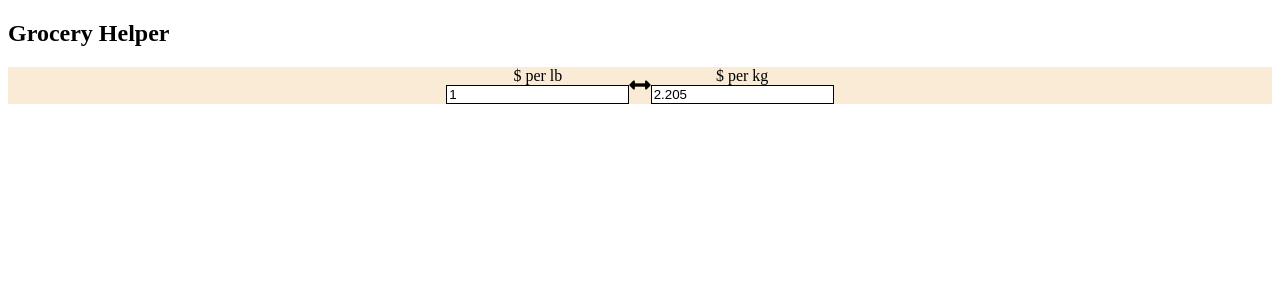
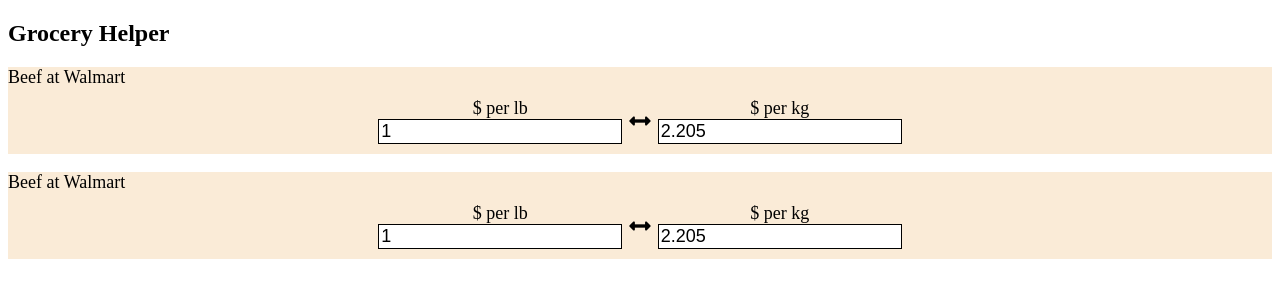
Before and after one commit to n1340t/grocery-helper, a React app: page / in a window 1280 px wide. Shown: the top 300 px of the page. Built offline with nearby package versions, Linux system fonts and the light colour scheme.

Commit message:
WIP Feature add new convert row

```diff
--- a/src/App.jsx
+++ b/src/App.jsx
@@ -1,7 +1,7 @@
 import React, { Component } from 'react';
 import './style/main.css';
 import '@fortawesome/fontawesome-free/css/all.min.css';
-import Convert from './components/Convert';
+import ConvertRow from './components/ConvertRow';
 
 export default class GroceryHelper extends Component {
   constructor(props) {
@@ -12,7 +12,8 @@
     return (
       <React.Fragment>
         <h2>Grocery Helper</h2>
-        <Convert />
+        <ConvertRow />
+        <ConvertRow />
       </React.Fragment>
     );
   }
--- a/src/components/Convert.jsx
+++ b/src/components/ConvertRow.jsx
@@ -13,7 +13,7 @@
     }, wait);
   };
 }
-export default class GroceryHelper extends Component {
+export default class ConvertRow extends Component {
   constructor(props) {
     super(props);
     this.constLbAndKg = 2.205;
@@ -57,7 +57,9 @@
   }
   render() {
     return (
-      <div className='grocery-row'>
+      <div className="grocery-row">
+        <p>Beef at Walmart</p>
+        <div className='grocery-row-convert'>
           <ConvertItem
             name='$ per lb'
             price={this.state.price.lb}
@@ -70,6 +72,7 @@
             onChangeInputPrice={this.debouncedFn}
           />
         </div>
+      </div>
     );
   }
 }
--- a/src/style/main.css
+++ b/src/style/main.css
@@ -1,5 +1,11 @@
 .grocery-row {
   background-color: antiquewhite;
+}
+.grocery-row p {
+  font-size: large;
+  margin-bottom: 0;
+}
+.grocery-row-convert {
   display: flex;
   justify-content: center;
   align-items: center;
@@ -8,7 +14,11 @@
   display: flex;
   flex-direction: column;
   align-items: center;
+  padding: 10px;
+  font-size: large;
 }
 .grocery-row-item input {
-  border: 1px solid
+  border: 1px solid;
+  width: 100%;
+  font-size: large;
 }
```
Lines whose indentation alone changed are shown as unchanged.
